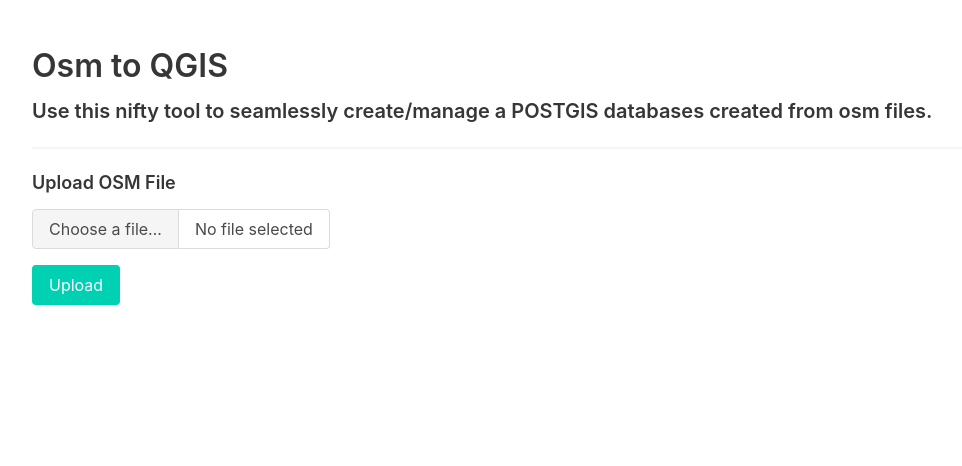
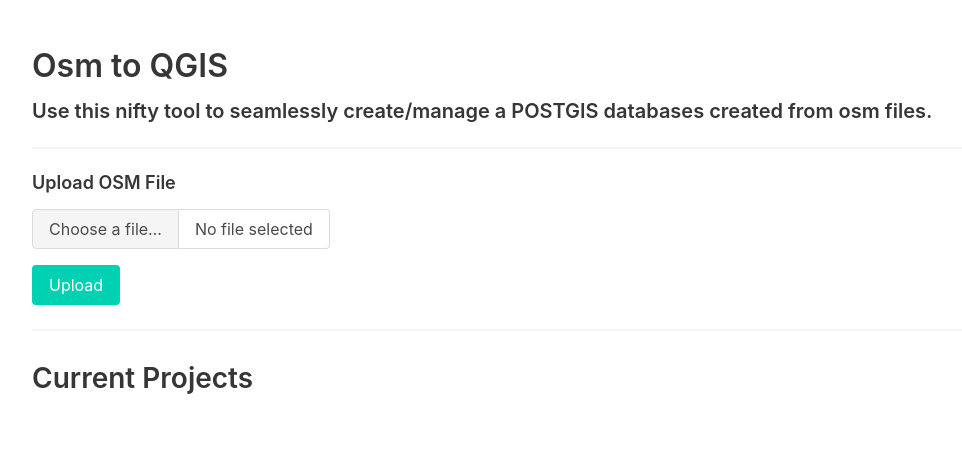
Before and after one commit to raymond-devries/osm-postgis-manager, a Flask app: template app/templates/index.html in a window 1280 px wide. Shown: the top 466 px of the page, without its empty margins (16-978 px from the left). Run offline with Flask 2, Linux system fonts and the light colour scheme; the template is opened without the code that fills it, so the values that code supplies are empty.

Commit message:
Update index.html

```diff
--- a/app/templates/index.html
+++ b/app/templates/index.html
@@ -7,15 +7,18 @@
     <script defer src="https://unpkg.com/alpinejs@3.x.x/dist/cdn.min.js"></script>
     <title>Osm to QGIS</title>
 </head>
-<body style="margin: 3em" class="content">
+<body class="section">
+<div class="content">
     <h1>Osm to QGIS</h1>
     <h4>Use this nifty tool to seamlessly create/manage a POSTGIS databases created from osm files.</h4>
     <hr>
     <h5>Upload OSM File</h5>
-<form action="{{ url_for('upload') }}" method=post enctype=multipart/form-data x-data="{fileName: 'No file selected'}">
+    <form action="{{ url_for('upload') }}" method=post enctype=multipart/form-data
+          x-data="{fileName: 'No file selected'}">
         <div class="file has-name mb-4">
             <label class="file-label">
-            <input class="file-input" type="file" accept=".osm" @change="fileName = $el.files.item(0).name" name="osm_file">
+                <input class="file-input" type="file" accept=".osm" @change="fileName = $el.files.item(0).name"
+                       name="osm_file">
                 <span class="file-cta">
               <span class="file-label">
                 Choose a file…
@@ -26,5 +29,8 @@
         </div>
         <input type=submit value=Upload class="button is-primary">
     </form>
+    <hr>
+    <h2>Current Projects</h2>
+</div>
 </body>
 </html>
```
Lines whose indentation alone changed are shown as unchanged.
